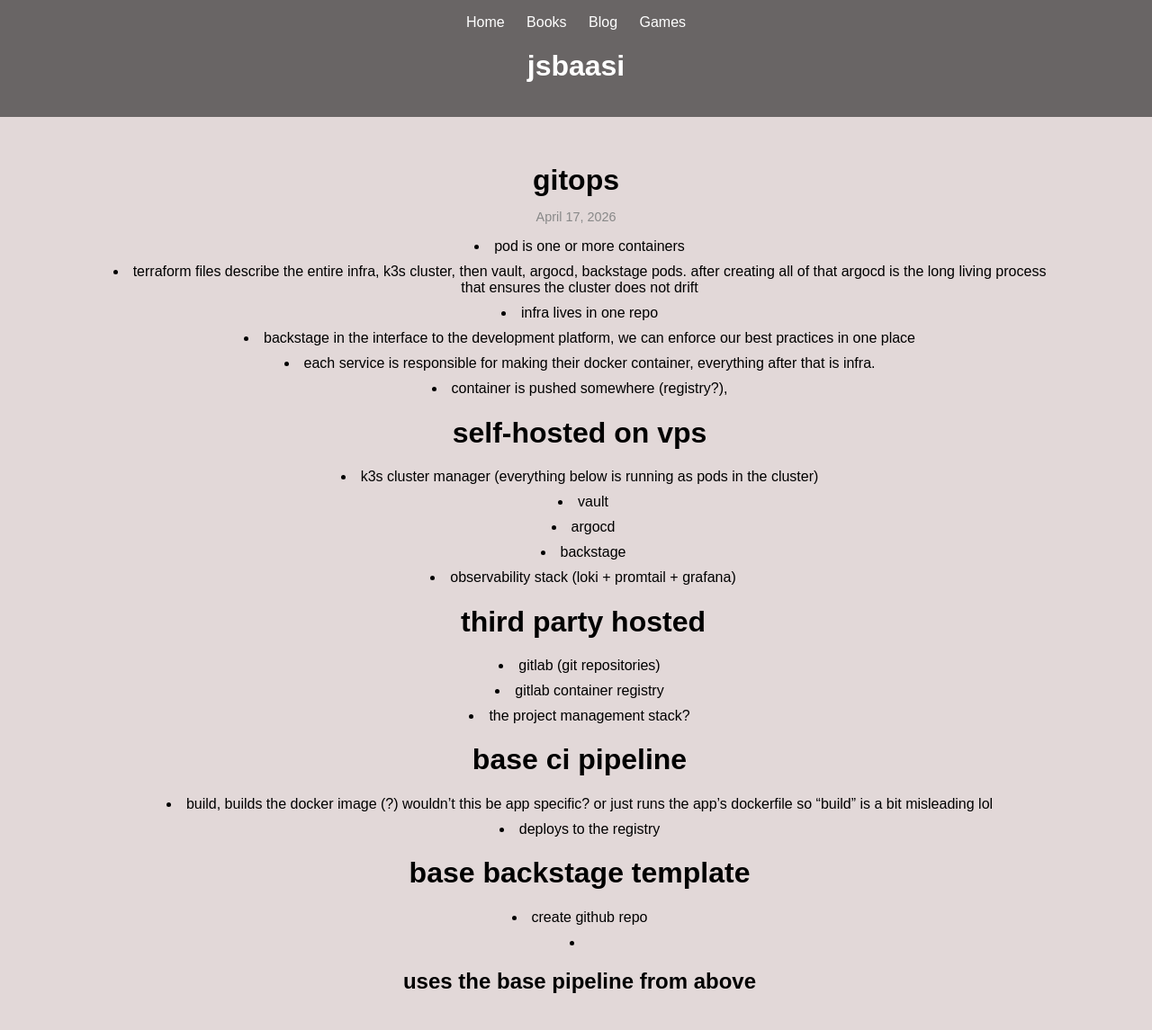
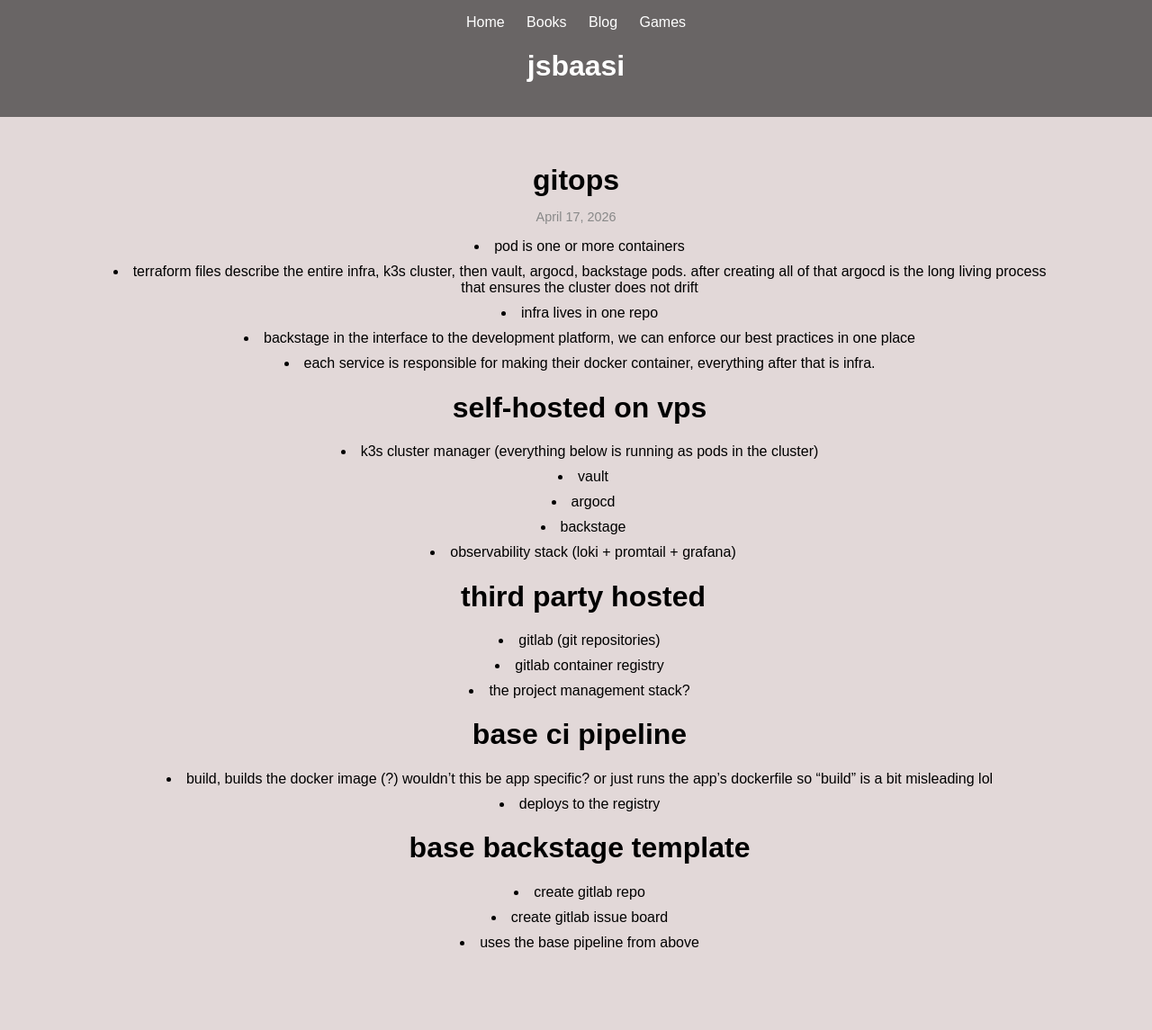
Before and after one commit to jsbaasi/jsbaasi.github.io, a Jekyll site: the page built from _posts/2026-04-17-gitops.md, in a window 1280 px wide. Shown: the whole page at 90% size. Built offline with Jekyll 4.4.1, drawn with Linux system fonts in a browser that asks for light colours; after the commit the page ends 1093 px from its top, so only the background shows below that.

Commit message:
vault backup: 2026-04-18 10:52:26

```diff
--- a/_posts/2026-04-17-gitops.md
+++ b/_posts/2026-04-17-gitops.md
@@ -10,7 +10,6 @@
 - infra lives in one repo
 - backstage in the interface to the development platform, we can enforce our best practices in one place
 - each service is responsible for making their docker container, everything after that is infra.
-- container is pushed somewhere (registry?),
 # self-hosted on vps
 - k3s cluster manager (everything below is running as pods in the cluster)
 	- vault
@@ -25,6 +24,6 @@
 - build, builds the docker image (?) wouldn't this be app specific? or just runs the app's dockerfile so "build" is a bit misleading lol
 - deploys to the registry
 # base backstage template
-- create github repo
+- create gitlab repo
+- create gitlab issue board
 - uses the base pipeline from above
--
```
